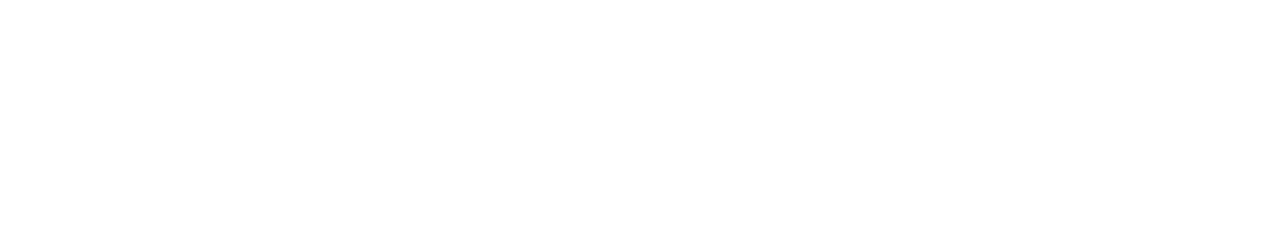
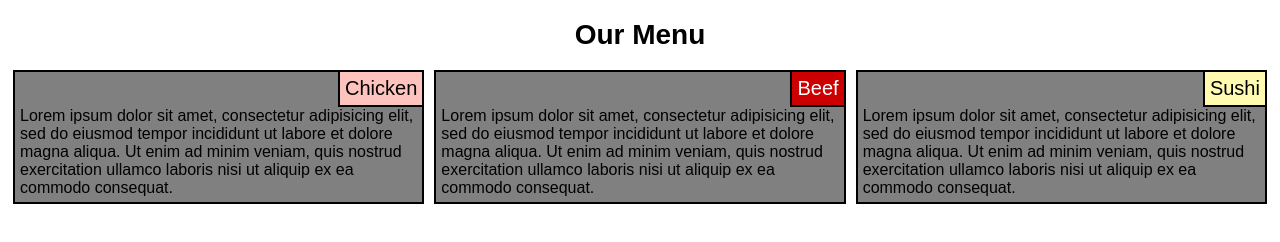
Before and after one commit to Peytong1998/coursera-test, a plain HTML site: page module2-solution/index.html in a window 1280 px wide. Drawn offline with Linux system fonts and the light colour scheme.

Commit message:
module2 submission

```diff
--- a/module2-solution/index.html
+++ b/module2-solution/index.html
@@ -3,9 +3,56 @@
 <head>
 	<meta charset="utf-8">
 	<meta name="viewport" content="width=device-width, initial-scale=1">
-	<title></title>
+	<title>Assignment Solution For Module 2</title>
+	<link rel="stylesheet" href="style.css">
 </head>
 <body>
-
+<!-- Main heading for the page -->
+<h1>Our Menu</h1>
+<!-- Flexbox row container for the menu items -->
+<div class = "row">
+	<!-- First menu box: Chicken -->
+<div id = "menuBox" class = "col-lg-4 col-md-6 col-sm-12">
+	<!-- Chicken item header -->
+	<div id = "itemChicken">
+		Chicken
+	</div>
+	<!-- Content for the Chicken menu item -->
+	<div id = "contentBox">
+		Lorem ipsum dolor sit amet, consectetur adipisicing elit, sed do eiusmod
+		tempor incididunt ut labore et dolore magna aliqua. Ut enim ad minim veniam,
+		quis nostrud exercitation ullamco laboris nisi ut aliquip ex ea commodo
+		consequat.
+	</div>
+</div>
+<!-- Second menu box: Beef -->
+<div id = "menuBox" class = "col-lg-4 col-md-6 col-sm-12">
+	<!-- Beef item header -->
+	<div id = "itemBeef">
+		Beef
+	</div>
+	<!-- Content for the Beef menu item -->
+	<div id = "contentBox">
+		Lorem ipsum dolor sit amet, consectetur adipisicing elit, sed do eiusmod
+		tempor incididunt ut labore et dolore magna aliqua. Ut enim ad minim veniam,
+		quis nostrud exercitation ullamco laboris nisi ut aliquip ex ea commodo
+		consequat.
+	</div>
+</div>
+<!-- Third menu box: Sushi -->
+<div id = menuBox class = "col-lg-4 col-md-12 col-sm-12">
+	<!-- Sushi item header -->
+	<div id = "itemSushi">
+		Sushi
+	</div>
+	 <!-- Content for the Sushi menu item -->
+	<div id = "contentBox">
+		Lorem ipsum dolor sit amet, consectetur adipisicing elit, sed do eiusmod
+		tempor incididunt ut labore et dolore magna aliqua. Ut enim ad minim veniam,
+		quis nostrud exercitation ullamco laboris nisi ut aliquip ex ea commodo
+		consequat.
+	</div>
+</div>
+</div>
 </body>
 </html>
--- /dev/null
+++ b/module2-solution/style.css
@@ -0,0 +1,119 @@
+/*General body styling*/
+body {
+	font-family: Arial, Helvetica, sans-serif;
+	margin: 1;
+	padding: 0;
+}
+/*General h1 styling*/
+h1 {
+	font-size: 1.75em;
+	text-align: center;
+}
+/* applying box sizing */
+*{
+	box-sizing: border-box;
+}
+/*stylying for each menu box*/
+#menuBox {
+	background-color: #808080;
+	border-color: #000000;
+	border-width: 2px;
+    border-style: solid;
+	padding-bottom: 5px;
+	padding-left: 5px;
+	margin:auto;
+	margin-bottom: 10px;
+}
+/* Clear float right for content box */
+#contentBox{
+	clear:right;
+}
+/* Styling for the Chicken menu item */
+#itemChicken{
+	background-color: #fdc3bc;
+	float: right;
+	font-size: 1.25em;
+	border-color: #000000;
+	border-bottom-width: 2px;
+	border-left-width: 2px;
+	border-top-width: 0px;
+	border-right-width: 0px;
+    border-style: solid;
+    text-align: center;
+    padding: 5px;
+}
+/* Styling for the Beef menu item */
+#itemBeef{
+	background-color: #cc0000;
+	color: #ffffff;
+	float: right;
+	font-size: 1.25em;
+	border-color: #000000;
+	border-bottom-width: 2px;
+	border-left-width: 2px;
+	border-top-width: 0px;
+	border-right-width: 0px;
+    border-style: solid;
+    text-align: center;
+    padding: 5px;
+}
+/* Styling for the Sushi menu item */
+#itemSushi{
+	background-color: #fffaaf;
+	float: right;
+	font-size: 1.25em;
+	border-color: #000000;
+	border-bottom-width: 2px;
+	border-left-width: 2px;
+	border-top-width: 0px;
+	border-right-width: 0px;
+    border-style: solid;
+    text-align: center;
+    padding: 5px;
+}
+/*Responsesive framework*/
+.row{
+	width: 100%;
+	display: flex;
+    justify-content: center;
+    flex-wrap: wrap;
+}
+/*Desktop Devices (992px and up)*/
+@media (min-width: 992px){
+	.row {
+        justify-content: space-between;
+    }
+	.col-lg-4 {
+		float:left;
+		width: calc(33.33% - 10px); /* Adjust width to account for margin and prevent overlflow */
+        margin-right: 10px;
+	}
+}
+/*Tablet Devices 768px and 991px */
+@media (min-width: 768px) and (max-width: 991px){
+	.row {
+        justify-content: space-between;
+    }
+	.col-md-6 {
+		float:left;
+		width: calc(50% - 10px); /* Adjust width to account for margin and prevent overlflow */
+        margin-right: 10px;
+	}
+	.col-md-12 {
+		float:left;
+		width: calc(100% - 10px); /* Slightly less than 100% to align with col-med-6 alignment visiually */
+		margin-right: 5px;
+		margin-left: 5px;
+	}
+
+}
+/*Mobile Devices 767px and below*/
+@media (max-width: 767px){
+	.row {
+        justify-content: space-between;
+    }
+	.col-sm-12 {
+		float:left;
+		width: 100%;
+	}
+}
```
